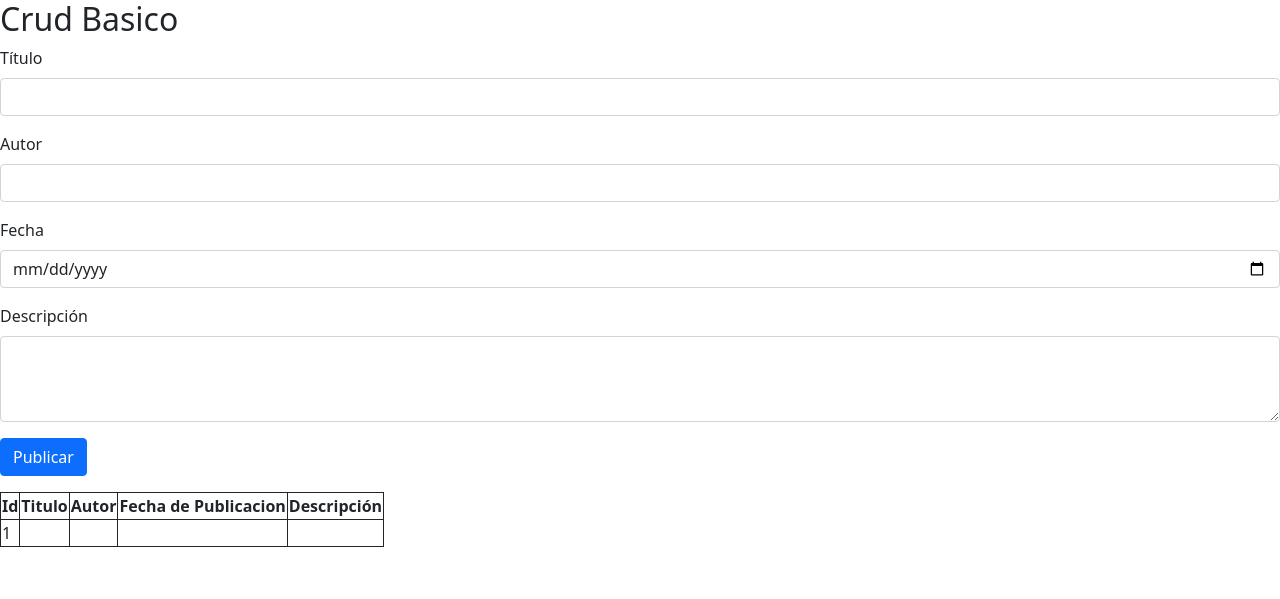
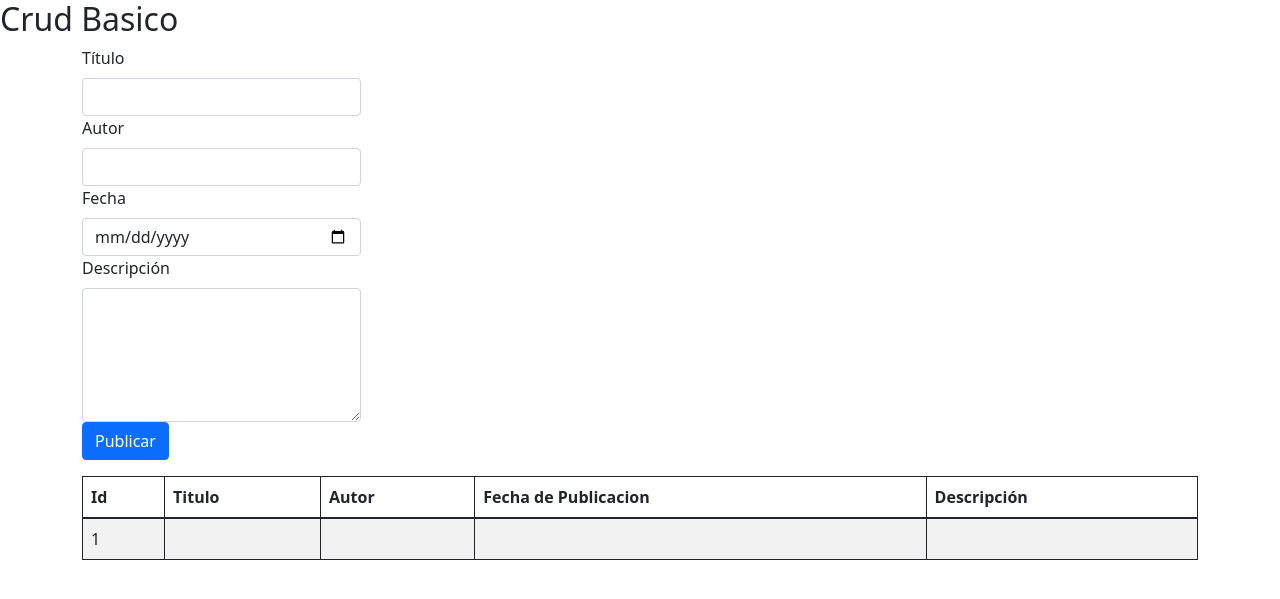
Before and after one commit to danielfgc/Formulario-base-de-datos, a PHP site: page / in a window 1280 px wide. Shown: the top 599 px of the page. Run offline with PHP 8.4, Linux system fonts and the light colour scheme; data that the repository does not hold is empty.

Commit message:
Update index.php

```diff
--- a/index.php
+++ b/index.php
@@ -12,26 +12,27 @@
   </head>
   <body>
     <h2>Crud Basico</h2>
+    <div class="container">
     <form method="get">
-    <div class="mb-3">
+    <div class="col-3">
   <label for="Título" class="form-label">Título</label>
   <input type="text" class="form-control" id="Título" name="Titulo">
 </div>
-<div class="mb-3">
+<div class="col-3">
   <label for="Autor" class="form-label">Autor</label>
   <input type="text" class="form-control" id="Autor" name="Autor">
 </div>
-<div class="mb-3">
+<div class="col-3">
   <label for="fecha" class="form-label">Fecha</label>
   <input type="date" class="form-control" id="fecha" name="Fecha">
 </div>
-<div class="mb-3">
+<div class="col-3">
   <label for="exampleFormControlTextarea1" class="form-label">Descripción</label>
-  <textarea class="form-control" id="exampleFormControlTextarea1" rows="3" name="Desc"></textarea>
+  <textarea class="form-control" id="exampleFormControlTextarea1" rows="5" name="Desc"></textarea>
 </div>
 <button type="submit" class="btn btn-primary mb-3">Publicar</button>
 </form>
-<table>
+<table class="table table-striped table-hover">
         <thead>
             <th>Id</th>
             <th>Titulo</th>
@@ -47,7 +48,7 @@
         $conexion -> verPubli();
 
     ?>
-
+</div>
 
 
     <script src="https://cdn.jsdelivr.net/npm/bootstrap@5.1.3/dist/js/bootstrap.bundle.min.js" integrity="sha384-ka7Sk0Gln4gmtz2MlQnikT1wXgYsOg+OMhuP+IlRH9sENBO0LRn5q+8nbTov4+1p" crossorigin="anonymous"></script>
```
